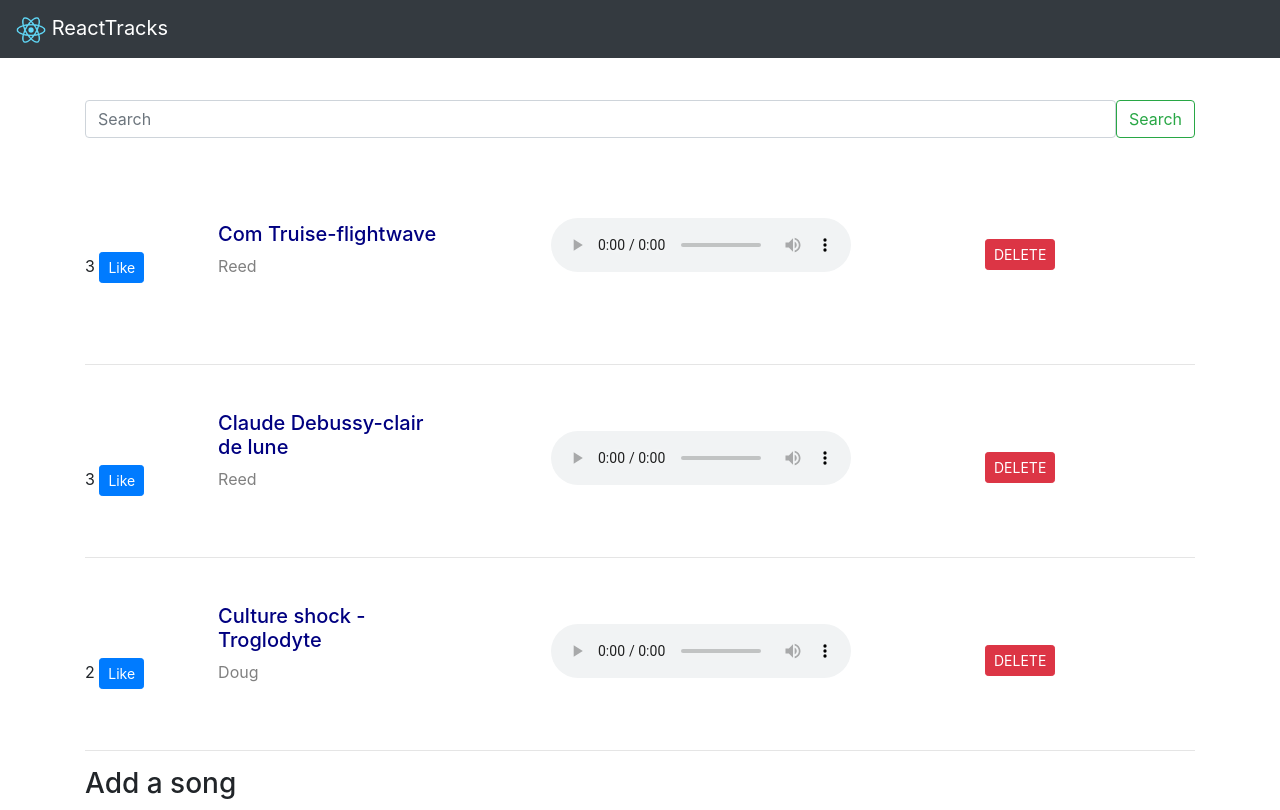
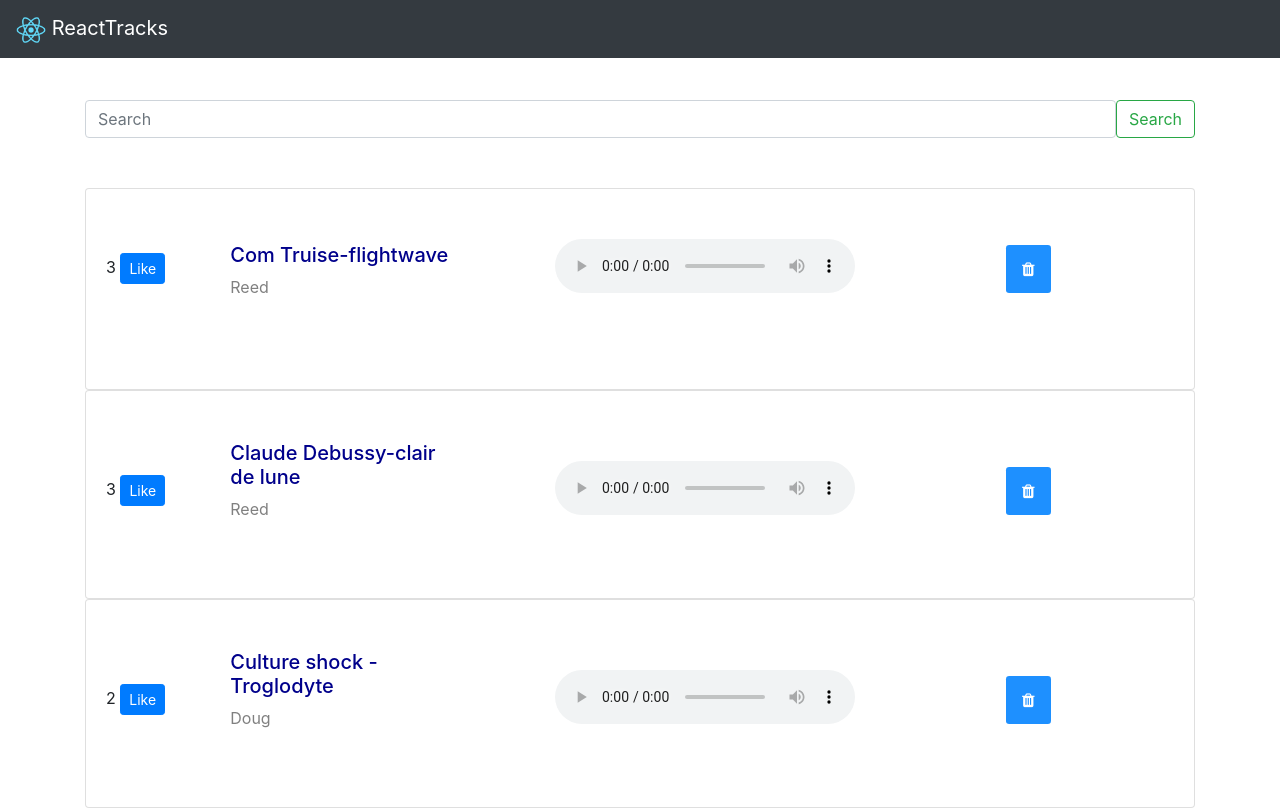
Before and after one commit to aakibRex/react-tracks, a React (Create React App) app: page / in a window 1280 px wide. Shown: the top 810 px of the page. Built offline with nearby package versions, Linux system fonts and the light colour scheme.

Commit message:
000|AQUIB_NAZMI|UI changes

```diff
--- a/public/index.html
+++ b/public/index.html
@@ -10,37 +10,16 @@
       content="Web site created using create-react-app"
     />
     <link rel="apple-touch-icon" href="%PUBLIC_URL%/logo192.png" />
-    <!--
-      manifest.json provides metadata used when your web app is installed on a
-      user's mobile device or desktop. See https://developers.google.com/web/fundamentals/web-app-manifest/
-    -->
+
     <link rel="manifest" href="%PUBLIC_URL%/manifest.json" />
-    <!--
-      Notice the use of %PUBLIC_URL% in the tags above.
-      It will be replaced with the URL of the `public` folder during the build.
-      Only files inside the `public` folder can be referenced from the HTML.
 
-      Unlike "/favicon.ico" or "favicon.ico", "%PUBLIC_URL%/favicon.ico" will
-      work correctly both with client-side routing and a non-root public URL.
-      Learn how to configure a non-root public URL by running `npm run build`.
-    -->
         <!-- Bootstrap CSS -->
         <link rel="stylesheet" href="https://stackpath.bootstrapcdn.com/bootstrap/4.3.1/css/bootstrap.min.css" integrity="sha384-ggOyR0iXCbMQv3Xipma34MD+dH/1fQ784/j6cY/iJTQUOhcWr7x9JvoRxT2MZw1T" crossorigin="anonymous">
-    <title>React App</title>
+    <title>React Tracks | Listen to your favourite musics</title>
   </head>
   <body>
     <noscript>You need to enable JavaScript to run this app.</noscript>
     <div id="root"></div>
-    <!--
-      This HTML file is a template.
-      If you open it directly in the browser, you will see an empty page.
-
-      You can add webfonts, meta tags, or analytics to this file.
-      The build step will place the bundled scripts into the <body> tag.
-
-      To begin the development, run `npm start` or `yarn start`.
-      To create a production bundle, use `npm run build` or `yarn build`.
-    -->
   </body>
   <script src="https://code.jquery.com/jquery-3.3.1.slim.min.js" integrity="sha384-q8i/X+965DzO0rT7abK41JStQIAqVgRVzpbzo5smXKp4YfRvH+8abtTE1Pi6jizo" crossorigin="anonymous"></script>
   <script src="https://cdnjs.cloudflare.com/ajax/libs/popper.js/1.14.7/umd/popper.min.js" integrity="sha384-UO2eT0CpHqdSJQ6hJty5KVphtPhzWj9WO1clHTMGa3JDZwrnQq4sF86dIHNDz0W1" crossorigin="anonymous"></script>
--- a/src/App.js
+++ b/src/App.js
@@ -35,7 +35,6 @@ function App() {
       desc: subtitle,
     }
     setMedias([...medias, newMedia]);
-    console.log(newMedia);
   }
   const [medias, setMedias] = useState([
     {
@@ -60,7 +59,6 @@ function App() {
   return (
 
     <>
-
       <Header title=" ReactTracks" />
       <Search search={search} />
       <Medias medias={medias} onDelete={onDelete} />
--- a/src/components/Search.js
+++ b/src/components/Search.js
@@ -17,8 +17,8 @@ export const Search = ({search}) => {
     return (
         <div className="container" style={div_style}>
             <form className="d-flex" onSubmit={onsubmit}>
-                <input className="form-control me-2" name="search" value={query} type="text" placeholder="Search" onChange={(e)=>{setQuery(e.target.value)}} aria-label="Search" />
-                <button className="btn btn-outline-success" type="submit" >Search</button>
+                <input className="form-control me-2 search-box"  name="search" value={query} type="text" placeholder="Search" onChange={(e)=>{setQuery(e.target.value)}} aria-label="Search" />
+                <button className="btn btn-outline-success search-box" type="submit" >Search</button>
             </form>
         </div>
     )
--- a/src/components/mediaItems.js
+++ b/src/components/mediaItems.js
@@ -1,46 +1,51 @@
 import React from 'react'
 import "../components/mediaitems.css"
-import {useState} from 'react';
+import { useState } from 'react';
 
 export const MediaItems = ({ song, onDelete }) => {
-    let h4_style = {
-        color: "navy",
+    const h4_style = {
+        color: "darkblue",
     }
-    let p_style = {
+    const p_style = {
         color: "gray",
     }
 
-    const [likes,setLikes] = useState(Number(song.like));
-    const getLikes = () =>{
-        const likeCount = Number(song.like)+1;
+    const [likes, setLikes] = useState(Number(song.like));
+    const getLikes = () => {
+        const likeCount = Number(song.like) + 1;
         setLikes(likeCount);
     }
 
     return (
 
         <>
+            <link rel="stylesheet" href="https://cdnjs.cloudflare.com/ajax/libs/font-awesome/4.7.0/css/font-awesome.min.css"></link>
+            <div class="card">
+                <div class="card-body">
                     <div className="parent">
                         <div className="likes child">
-                        <p>{likes} <button  type="button" className="btn btn-sm btn-primary" onClick={getLikes}>Like</button></p>
+                            <p>{likes} <button type="button" className="btn btn-sm btn-primary" onClick={getLikes}>Like</button></p>
                         </div>
 
                         <div className="title child">
-                    <h4  style={h4_style}>{song.title}</h4>
-                    <p  style={p_style}>{song.desc}</p>
+                            <h4 style={h4_style}>{song.title}</h4>
+                            <p style={p_style}>{song.desc}</p>
                         </div>
 
                         <div className="audio-bar child">
-                    <audio  controls>
-                        <source src="" type="audio/mpeg"/>
+                            <audio controls>
+                                <source src="music.mp3" type="audio/mpeg" />
                             </audio>
                         </div>
 
                         <div className="button child">
-                    <button  type="button" className="btn btn-sm btn-danger" onClick={() => { onDelete(song) }}>DELETE</button>
+                            <button type="button" className="btn-del btn-sm btn-danger" onClick={() => { onDelete(song) }}><i class="fa fa-trash"></i></button>
                         </div>
 
                     </div>
-                <hr/>
+                </div>
+            </div>
+
         </>
     )
 }
--- a/src/components/mediaitems.css
+++ b/src/components/mediaitems.css
@@ -16,11 +16,27 @@
   position: relative; right: 100px;
 }
 .button{
-  position: relative; left: 900px; bottom: 60px;
+  position: relative; left: 900px; bottom: 75px;
+}
+.likes p{
+  position: relative; bottom: 20px;
+}
+.title h4{
+  font-size: 1.25rem;
+}
+/* Style buttons */
+.btn-del {
+  background-color: DodgerBlue; /* Blue background */
+  border: none; /* Remove borders */
+  color: white; /* White text */
+  padding: 12px 16px; /* Some padding */
+  font-size: 16px; /* Set a font size */
+  cursor: pointer; /* Mouse pointer on hover */
 }
 
-.title h4{
-  font-size: 1.25rem;
+/* Darker background on mouse-over */
+.btn-del:hover {
+  background-color: red;
 }
 @media only screen and (max-width: 768px) {
   .title{
@@ -31,6 +47,6 @@
     position: relative; right:55px;
   }
   .button{
-    position: relative; left: 580px; bottom: 60px;
+    position: relative; right: 500px; bottom: 60px;
   }
 }
```
Also changed, not shown: 1 other file (tests, documents, lock files or other folders). Lines whose indentation alone changed are shown as unchanged.
